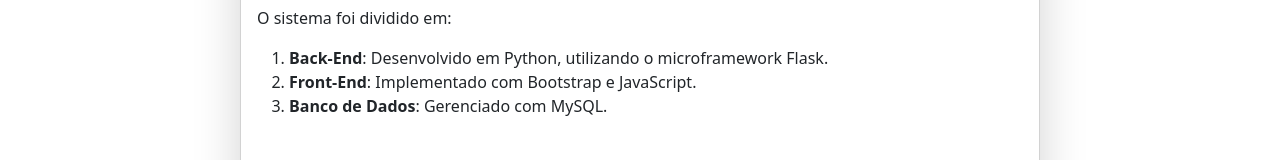
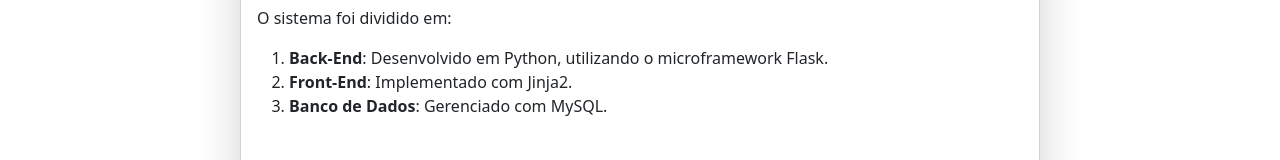
Before and after one commit to fatec-sjc-dsm-portfolio/ra1461392221008, a plain HTML site: page docs/guara-internet-banking.html in a window 1280 px wide. Shown: the part 598-758 px from the top of the page. Drawn offline with nearby package versions, Linux system fonts and the light colour scheme.

Commit message:
Mais correcoes do texto guara-internet-banking

```diff
--- a/docs/guara-internet-banking.html
+++ b/docs/guara-internet-banking.html
@@ -32,7 +32,7 @@
           <p>O sistema foi dividido em:</p>
           <ol>
             <li><strong>Back-End</strong>: Desenvolvido em Python, utilizando o microframework Flask.</li>
-            <li><strong>Front-End</strong>: Implementado com Bootstrap e JavaScript.</li>
+            <li><strong>Front-End</strong>: Implementado com Jinja2.</li>
             <li><strong>Banco de Dados</strong>: Gerenciado com MySQL.</li>
           </ol>
           </br>
```
